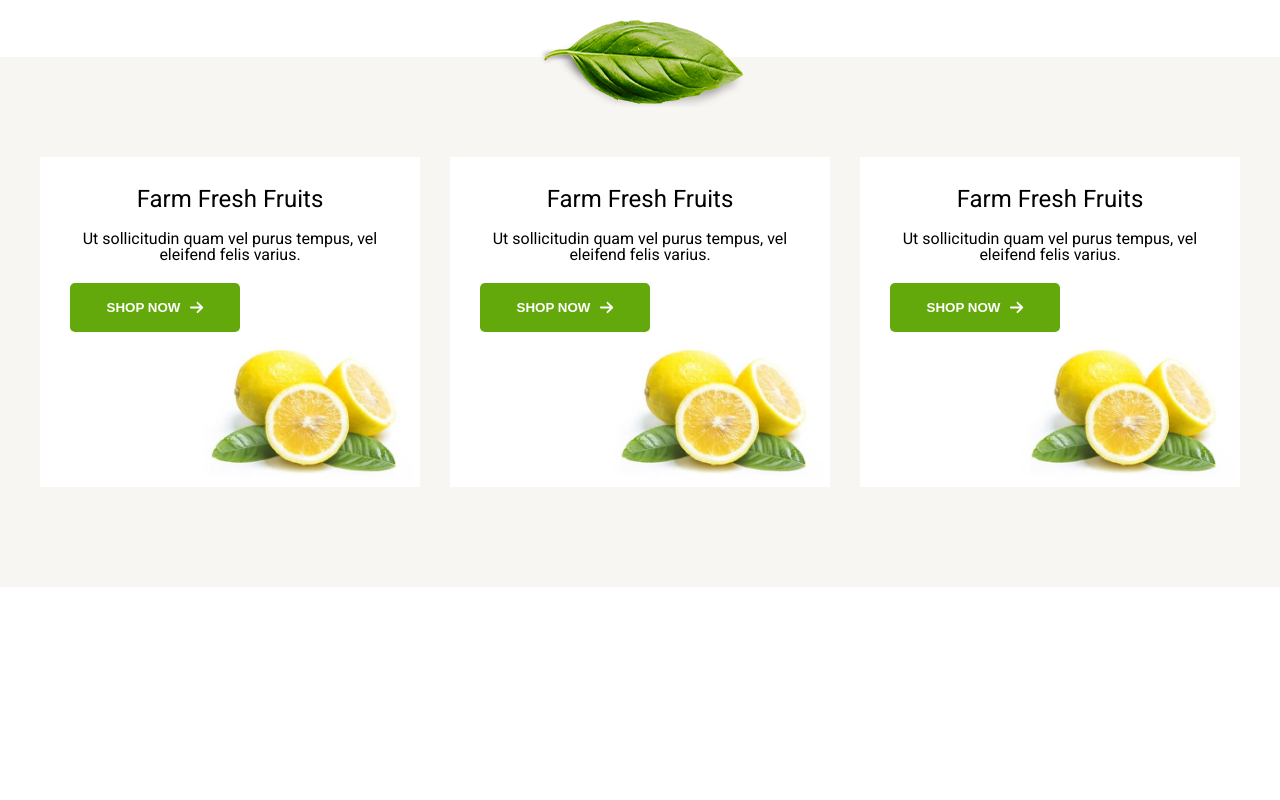
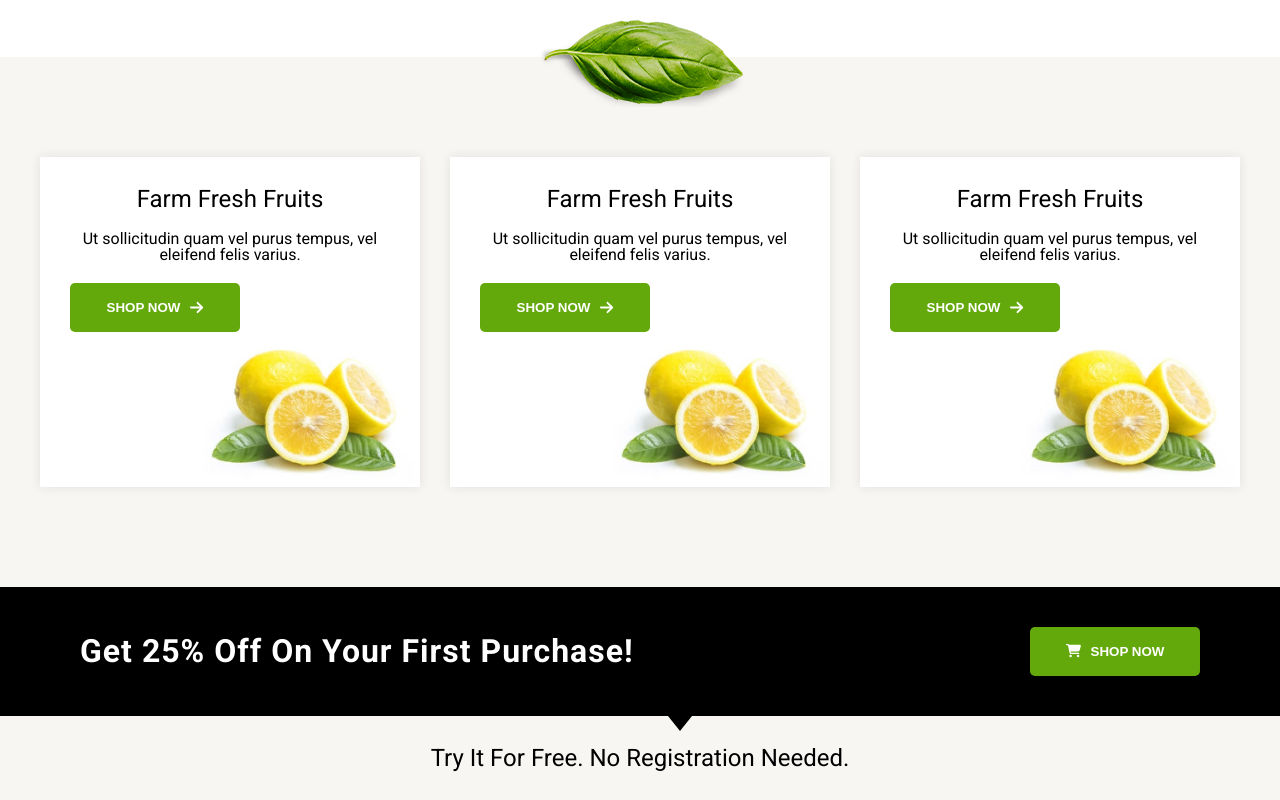
Before and after one commit to stjepanoviccc/organic-shop-ui, a React (Create React App) app: page /#/ in a window 1280 px wide. Shown: the part 1769-2569 px from the top of the page. Before the commit the page ends 2356 px from the top, so only its background shows below. Built offline with nearby package versions, Linux system fonts and the light colour scheme.

Commit message:
finished fresh and under fresh component

```diff
--- a/src/components/home/fresh/DiscountContainer.js
+++ /dev/null
@@ -1,18 +0,0 @@
-import GreenButton from '../../UI/buttons/GreenButton';
-import styles from './FreshContainer.module.scss';
-
-const DiscountContainer = () => {
-    return (
-        <>
-        <div className={styles.discountWrap}>
-            <p>Get 25% Off On Your First Purchase!</p>
-            <GreenButton />
-        </div>
-        <div className={styles.noRegistrationWrap}>
-            <p>Try It For Free. No Registration Needed.</p>
-        </div>
-        </>
-    )
-};
-
-export default DiscountContainer;
--- a/src/components/home/fresh/FreshContainer.js
+++ b/src/components/home/fresh/FreshContainer.js
@@ -1,5 +1,5 @@
 import useCheckImagePath from '../../../custom_hooks/CheckImagePath';
-import DiscountContainer from './DiscountContainer';
+import UnderFreshContainer from './UnderFreshContainer';
 import styles from './FreshContainer.module.scss';
 import FreshFruitCard from './FreshFruitCard';
 
@@ -7,6 +7,7 @@ const FreshContainer = () => {
     const leafImg = useCheckImagePath(`${process.env.PUBLIC_URL}/static/media/basil-leaf.png`, './static/media/basil-leaf.png')
 
     return (
+        <>
             <section className={styles.freshSection}>
                 <div className={styles.mainWrap}>
                     <div className={styles.freshWrap}>
@@ -16,10 +17,22 @@ const FreshContainer = () => {
                             <FreshFruitCard />
                             <FreshFruitCard />
                         </div>
-
                     </div>
                 </div>
             </section>
+            <section className={styles.underFreshSection}>
+                <div className={styles.underFreshDiscountWrap}>
+                    <div className={styles.mainWrap}>
+                        <UnderFreshContainer type="disc" />
+                    </div>
+                </div>
+                <div className={styles.underFreshRegisterWrap}>
+                    <div className={styles.mainWrap}>
+                        <UnderFreshContainer type="reg" />
+                    </div>
+                </div>
+            </section>
+        </>
     )
 };
 
--- a/src/components/home/fresh/FreshContainer.module.scss
+++ b/src/components/home/fresh/FreshContainer.module.scss
@@ -29,3 +29,11 @@
     top: -40px;
     pointer-events: none;
 }
+
+.underFreshDiscountWrap {
+    background: $black;
+}
+
+.underFreshRegisterWrap {
+    background: $light;
+}
--- a/src/components/home/fresh/FreshFruitCard.module.scss
+++ b/src/components/home/fresh/FreshFruitCard.module.scss
@@ -1,6 +1,7 @@
 @import '../../../scss/base/Colors.module.scss';
 
 .freshCard {
+    box-shadow: 0 0 10px 0 rgba(40,40,40,0.1);
     display: flex;
     position: relative;
     min-height: 270px;
--- /dev/null
+++ b/src/components/home/fresh/UnderFresh.module.scss
@@ -0,0 +1,51 @@
+@import '../../../scss/base/Colors.module.scss';
+
+.discountWrap {
+    position: relative;
+    display: flex;
+    justify-content: space-between;
+    align-items: center;
+    color: $white;
+    padding: 40px;
+
+    @media (max-width: 768px) {
+        flex-direction: column;
+        text-align: center;
+        gap: 20px;
+    }
+}
+
+.discountText {
+    font-size: 2rem;
+    font-weight: bold;
+    letter-spacing: 1px;
+
+    @media (max-width: 768px) {
+        font-size: 1.2rem;
+    }
+}
+
+.spikeDecoration {
+    position: absolute;
+    bottom: -15px;
+    left: 50%;
+    width: 0;
+	height: 0;
+	border-left: 40px solid transparent;
+	border-right: 40px solid transparent;
+	border-top: 50px solid $black;
+
+}
+
+.noRegistrationWrap {
+    padding: 30px;
+    text-align: center;
+}
+
+.regText {
+    font-size: 1.5rem;
+
+    @media (max-width: 768px) {
+        font-size: 1.2rem;
+    }
+}
--- /dev/null
+++ b/src/components/home/fresh/UnderFreshContainer.js
@@ -0,0 +1,26 @@
+import GreenButton from '../../UI/buttons/GreenButton';
+import { FontAwesomeIcon } from '@fortawesome/react-fontawesome';
+import { faCartShopping } from '@fortawesome/free-solid-svg-icons';
+import styles from './UnderFresh.module.scss';
+
+const UnderFreshContainer = ({ type }) => {
+    const underFreshContent =
+    type === 'disc' ? (
+        <div className={styles.discountWrap}>
+            <p className={styles.discountText}>Get 25% Off On Your First Purchase!</p>
+            <GreenButton class={true}>
+                <FontAwesomeIcon icon={faCartShopping} />
+                Shop Now
+            </GreenButton>
+            <span className={styles.spikeDecoration}></span>
+        </div>
+    ) : type === 'reg' ? (
+        <div className={styles.noRegistrationWrap}>
+            <p className={styles.regText}>Try It For Free. No Registration Needed.</p>
+        </div>
+    ) : null;
+
+    return underFreshContent;
+};
+
+export default UnderFreshContainer;
```
Also changed, not shown: src/components/home/fresh/Discount.module.scss (deleted, +0 -7 lines). Lines whose indentation alone changed are shown as unchanged.
